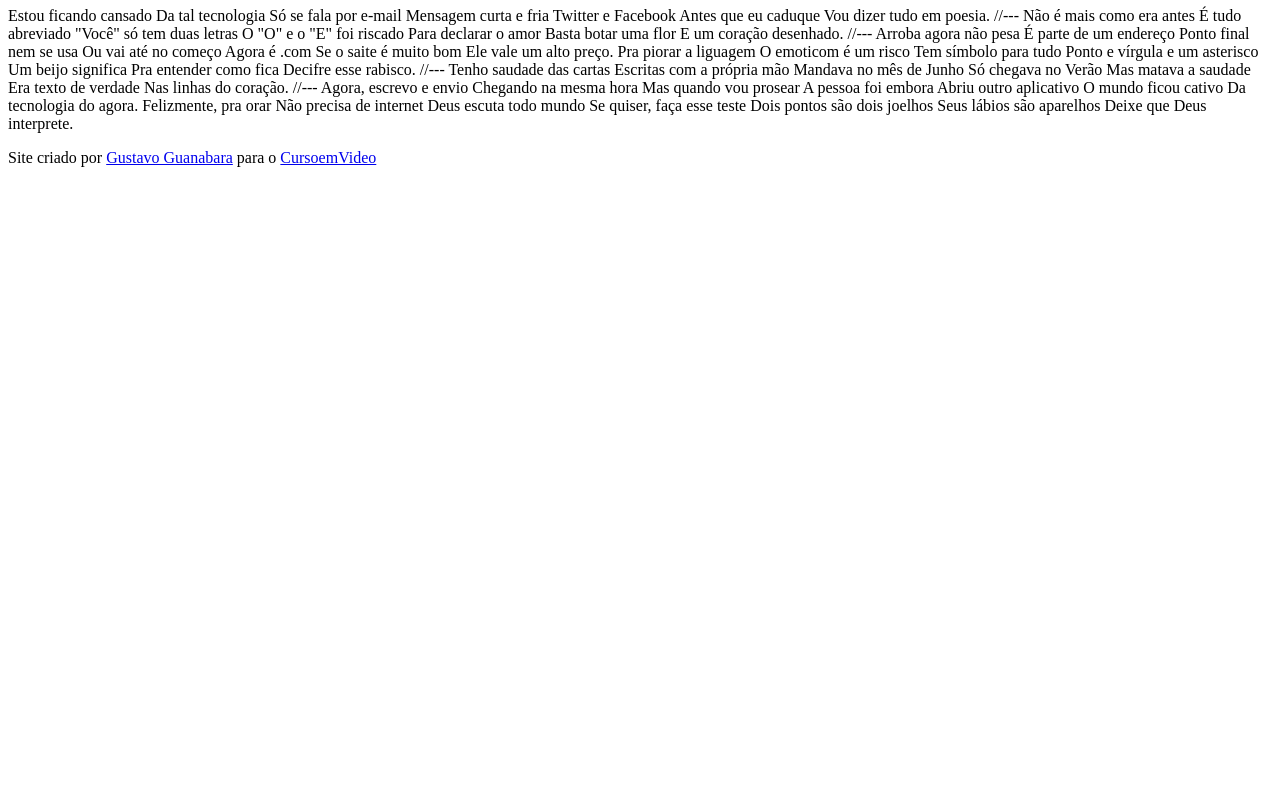
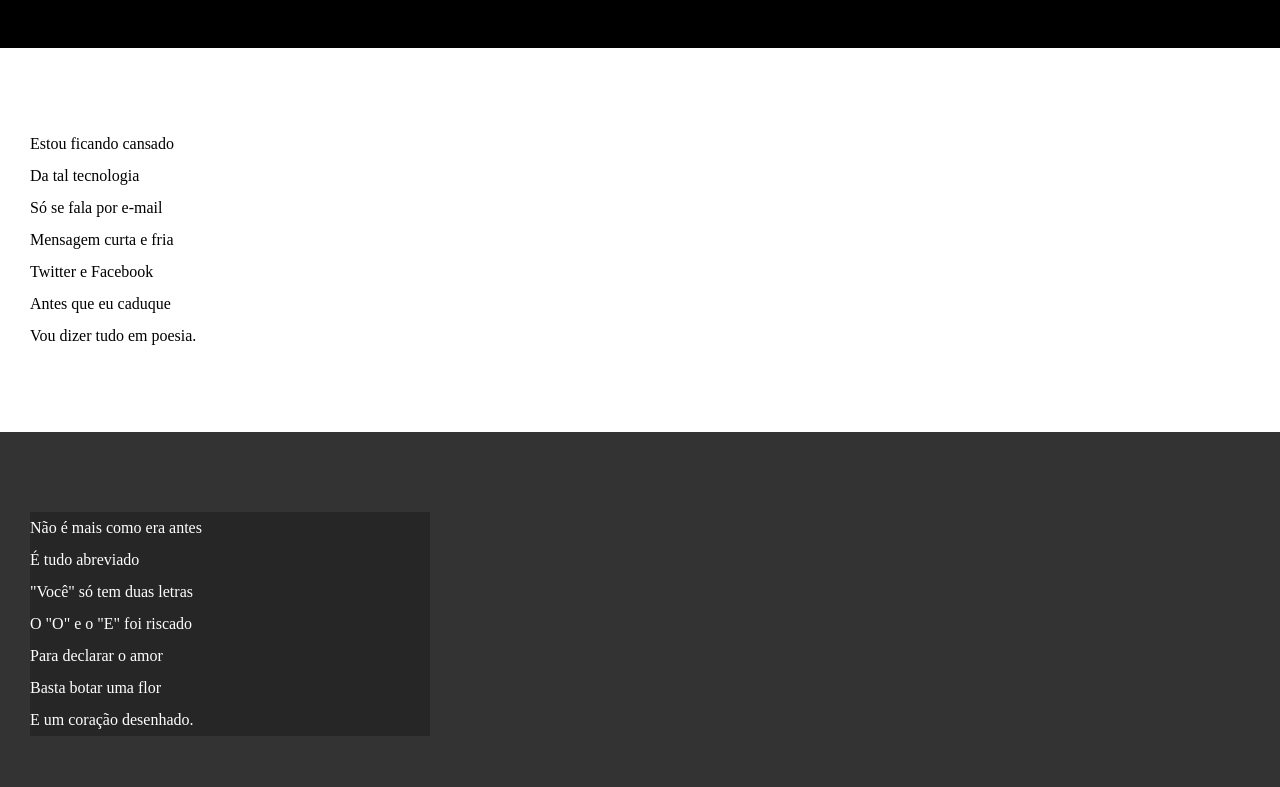
Before and after one commit to 58Mateus/html-css, a plain HTML site: page desafios/de012/index.html in a window 1280 px wide. Shown: the part 107-894 px from the top of the page. Before the commit the page ends 800 px from the top, so only its background shows below. Drawn offline with Linux system fonts and the light colour scheme.

Commit message:
atualizei estilos dos textos e blocos

```diff
--- /dev/null
+++ b/desafios/de012/estilo/style.css
@@ -0,0 +1,63 @@
+* {
+    margin: 0px;
+    padding: 0px;
+}
+
+html, body {
+    min-height: 100vh;
+    background-color: darkgray;
+}
+
+header {
+    background-color: black;
+    color: white;
+    text-align: center;
+}
+
+header > h1 {
+    padding-top: 50px;
+    font-variant: small-caps;
+}
+
+header > p {
+    padding-bottom: 50px;
+}
+
+header a, footer a {
+    color: white;
+    text-decoration: none;
+    font-weight: bold;
+}
+
+header a:hover, footer a:hover {
+    text-decoration: underline;
+}
+
+section {
+    padding-top: 10vh;
+    padding-bottom: 10vh;
+    line-height: 2em;
+    padding-left: 30px;
+}
+
+section.normal {
+    background-color: white;
+    color: black;
+}
+
+section.imagem {
+    background-color: rgb(51, 51, 51);
+    color: white;
+}
+
+section.imagem > p {
+    width: 400px;
+    background-color: rgba(0, 0, 0, 0.253);
+}
+
+footer {
+    background-color: black;
+    text-align: center;
+    color: white;
+    padding: 10px;
+}
--- a/desafios/de012/index.html
+++ b/desafios/de012/index.html
@@ -4,6 +4,7 @@
     <meta charset="UTF-8">
     <meta name="viewport" content="width=device-width, initial-scale=1.0">
     <title>Cordel Moderno</title>
+    <link rel="stylesheet" href="estilo/style.css">
 </head>
 <body>
     <header>
@@ -15,69 +16,85 @@
         </p>
     </header>
 
-    Estou ficando cansado
-    Da tal tecnologia
-    Só se fala por e-mail
-    Mensagem curta e fria
-    Twitter e Facebook
-    Antes que eu caduque
-    Vou dizer tudo em poesia.
+    <section class="normal">
+        <p>
+            Estou ficando cansado <br>
+            Da tal tecnologia <br>
+            Só se fala por e-mail <br>
+            Mensagem curta e fria <br>
+            Twitter e Facebook <br>
+            Antes que eu caduque <br>
+            Vou dizer tudo em poesia.
+        </p>
+    </section>
 
-    //---
+    <section class="imagem">
+        <p>
+            Não é mais como era antes <br>
+            É tudo abreviado <br>
+            "Você" só tem duas letras <br>
+            O "O" e o "E" foi riscado <br>
+            Para declarar o amor <br>
+            Basta botar uma flor <br>
+            E um coração desenhado.
+        </p>
+    </section>
 
-    Não é mais como era antes
-    É tudo abreviado
-    "Você" só tem duas letras
-    O "O" e o "E" foi riscado
-    Para declarar o amor
-    Basta botar uma flor
-    E um coração desenhado.
+    <section class="normal">
+        <p>
+            Arroba agora não pesa <br>
+            É parte de um endereço <br>
+            Ponto final nem se usa <br>
+            Ou vai até no começo <br>
+            Agora é .com <br>
+            Se o saite é muito bom <br>
+            Ele vale um alto preço. <br>
+        </p>
 
-    //---
+        <p>
+            Pra piorar a liguagem <br>
+            O emoticom é um risco <br>
+            Tem símbolo para tudo <br>
+            Ponto e vírgula e um asterisco <br>
+            Um beijo significa <br>
+            Pra entender como fica <br>
+            Decifre esse rabisco.
+        </p>
+    </section>
 
-    Arroba agora não pesa
-    É parte de um endereço
-    Ponto final nem se usa
-    Ou vai até no começo
-    Agora é .com
-    Se o saite é muito bom
-    Ele vale um alto preço.
+    <section class="imagem">
+        <p>
+            Tenho saudade das cartas <br>
+            Escritas com a própria mão <br>
+            Mandava no mês de Junho <br>
+            Só chegava no Verão <br>
+            Mas matava a saudade <br>
+            Era texto de verdade <br>
+            Nas linhas do coração.
+        </p>
+    </section>
 
-    Pra piorar a liguagem
-    O emoticom é um risco
-    Tem símbolo para tudo
-    Ponto e vírgula e um asterisco
-    Um beijo significa
-    Pra entender como fica
-    Decifre esse rabisco.
+    <section class="normal">
+        <p>
+            Agora, escrevo e envio <br>
+            Chegando na mesma hora <br>
+            Mas quando vou prosear <br>
+            A pessoa foi embora <br>
+            Abriu outro aplicativo <br>
+            O mundo ficou cativo <br>
+            Da tecnologia do agora. <br>
+        </p>
 
-    //---
-
-    Tenho saudade das cartas
-    Escritas com a própria mão
-    Mandava no mês de Junho
-    Só chegava no Verão
-    Mas matava a saudade
-    Era texto de verdade
-    Nas linhas do coração.
-
-    //---
-
-    Agora, escrevo e envio
-    Chegando na mesma hora
-    Mas quando vou prosear
-    A pessoa foi embora
-    Abriu outro aplicativo
-    O mundo ficou cativo
-    Da tecnologia do agora.
-
-    Felizmente, pra orar
-    Não precisa de internet
-    Deus escuta todo mundo
-    Se quiser, faça esse teste
-    Dois pontos são dois joelhos
-    Seus lábios são aparelhos
-    Deixe que Deus interprete.
+        <p>
+            Felizmente, pra orar <br>
+            Não precisa de internet <br>
+            Deus escuta todo mundo <br>
+            Se quiser, faça esse teste <br>
+            Dois pontos são dois joelhos <br>
+            Seus lábios são aparelhos <br>
+            Deixe que Deus interprete.
+        </p>
+    </section>
 
     <footer>
         <p>Site criado por <a href="https://github.com/gustavoguanabara/html-css" target="_blank">Gustavo Guanabara</a> para o <a href="https://www.cursoemvideo.com" target="_blank">CursoemVideo</a></p>
```
